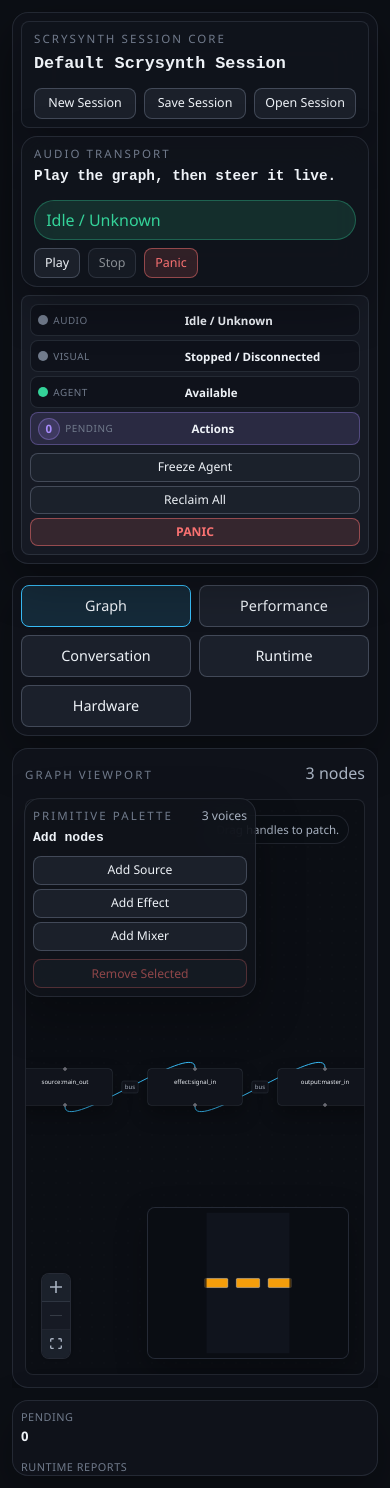
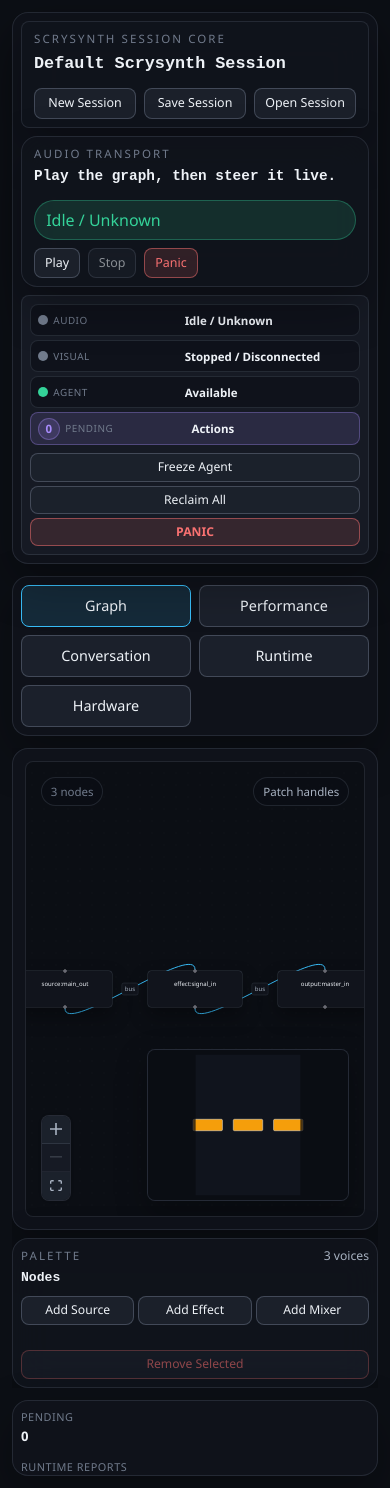
Before and after one commit to wvanderen/scrysynth, a React (Vite) app: page / in a window 390 px wide. Built offline with nearby package versions, Linux system fonts and the light colour scheme.

Commit message:
pallette

```diff
--- a/src/App.css
+++ b/src/App.css
@@ -262,7 +262,7 @@ button:disabled {
 .cockpit-viewport {
   grid-area: viewport;
   display: grid;
-  grid-template-columns: minmax(0, 1fr) minmax(300px, 360px);
+  grid-template-columns: minmax(0, 1fr) minmax(286px, 336px);
   gap: var(--space-3);
   min-height: 0;
   overflow: hidden;
@@ -277,12 +277,16 @@ button:disabled {
 }
 
 .graph-cockpit {
-  position: relative;
+  display: grid;
+  grid-template-columns: 168px minmax(0, 1fr);
+  grid-template-areas: "palette canvas";
+  gap: var(--space-2);
   min-height: 0;
   overflow: hidden;
 }
 
 .graph-cockpit .graph-panel {
+  grid-area: canvas;
   height: 100%;
 }
 
@@ -329,19 +333,24 @@ button:disabled {
   overflow: hidden;
   border-radius: var(--radius-card);
   min-height: 0;
-  height: calc(100% - 2.25rem);
+  height: 100%;
   border: 1px solid var(--border-subtle);
   background: #0b0e14;
 }
 
-.graph-hint {
+.graph-hint,
+.graph-count {
   border-radius: var(--radius-pill);
   padding: 0.3rem 0.55rem;
   color: var(--text-secondary);
-  background: rgba(12, 15, 21, 0.64);
+  background: rgba(12, 15, 21, 0.58);
   border: 1px solid var(--border-subtle);
   font-size: 0.72rem;
   pointer-events: none;
+}
+
+.graph-count {
+  color: var(--text-muted);
 }
 
 .react-flow__attribution {
@@ -501,15 +510,14 @@ button:disabled {
 }
 
 .primitive-palette {
-  position: absolute;
-  z-index: 5;
-  top: calc(var(--space-3) + 2.35rem);
-  left: var(--space-3);
-  width: min(232px, calc(100% - 2 * var(--space-3)));
+  grid-area: palette;
+  min-height: 0;
+  height: 100%;
   padding: var(--space-2);
-  display: grid;
+  display: flex;
+  flex-direction: column;
   gap: var(--space-2);
-  background: rgba(17, 20, 28, 0.82);
+  background: rgba(17, 20, 28, 0.86);
 }
 
 .primitive-palette .panel-heading {
@@ -540,6 +548,10 @@ button:disabled {
   min-height: 28px;
   padding: 0.28rem 0.5rem;
   font-size: 0.76rem;
+}
+
+.primitive-palette .destructive-button {
+  margin-top: auto;
 }
 
 .destructive-button {
@@ -1448,6 +1460,14 @@ button:disabled {
     overflow: visible;
   }
 
+  .graph-cockpit {
+    grid-template-columns: 1fr;
+    grid-template-areas:
+      "canvas"
+      "palette";
+    overflow: visible;
+  }
+
   .context-inspector {
     display: none;
   }
@@ -1460,6 +1480,16 @@ button:disabled {
   .graph-surface {
     min-height: 52vh;
     height: auto;
+  }
+
+  .primitive-palette {
+    height: auto;
+    min-height: auto;
+    order: 2;
+  }
+
+  .primitive-palette .palette-actions {
+    grid-template-columns: repeat(3, minmax(0, 1fr));
   }
 
   .transport-strip {
@@ -1553,11 +1583,8 @@ button:disabled {
   }
 
   .cockpit-viewport {
-    grid-template-columns: minmax(0, 1fr);
-  }
-
-  .context-inspector {
-    display: none;
+    grid-template-columns: minmax(0, 1fr) minmax(260px, 300px);
+    gap: var(--space-2);
   }
 
   .runtime-strip {
@@ -1585,8 +1612,8 @@ button:disabled {
     display: none;
   }
 
-  .primitive-palette {
-    top: calc(var(--space-2) + 2rem);
-    width: 196px;
-  }
-}
+  .graph-cockpit {
+    grid-template-columns: 148px minmax(0, 1fr);
+    grid-template-areas: "palette canvas";
+  }
+}
--- a/src/App.tsx
+++ b/src/App.tsx
@@ -149,18 +149,18 @@ function App() {
         <div className="workspace-main-column">
           {workspaceView === "graph" ? (
             <div className="graph-cockpit">
-              <GraphViewport
-                graphNodes={graphNodes}
-                graphEdges={graphEdges}
-                onSelectNode={selectNode}
-                onConnect={handleConnect}
-              />
               <PrimitivePalette
                 session={session}
                 selectedNode={selectedNode}
                 isLoading={isLoading}
                 onAddNode={(node) => void addNode(node)}
                 onRemoveNode={(nodeId) => void removeNode(nodeId)}
+              />
+              <GraphViewport
+                graphNodes={graphNodes}
+                graphEdges={graphEdges}
+                onSelectNode={selectNode}
+                onConnect={handleConnect}
               />
             </div>
           ) : null}
--- a/src/components/audio/PrimitivePalette.tsx
+++ b/src/components/audio/PrimitivePalette.tsx
@@ -25,8 +25,8 @@ export function PrimitivePalette({
     <section className="primitive-palette">
       <div className="panel-heading">
         <div>
-          <p className="eyebrow">Primitive palette</p>
-          <h2>Add nodes</h2>
+          <p className="eyebrow">Palette</p>
+          <h2>Nodes</h2>
         </div>
         <span>{session?.nodes.length ?? 0} voices</span>
       </div>
--- a/src/components/session/GraphViewport.tsx
+++ b/src/components/session/GraphViewport.tsx
@@ -51,10 +51,6 @@ export function GraphViewport({ graphNodes, graphEdges, onSelectNode, onConnect
 
   return (
     <section className="graph-panel">
-      <div className="panel-heading">
-        <p className="eyebrow">Graph viewport</p>
-        <span>{graphNodes.length} nodes</span>
-      </div>
       <div className="graph-surface">
         <ReactFlow
           nodes={graphNodes}
@@ -67,8 +63,11 @@ export function GraphViewport({ graphNodes, graphEdges, onSelectNode, onConnect
           onConnect={handleConnect}
           onPaneClick={() => onSelectNode(null)}
         >
+          <Panel position="top-left" className="graph-count">
+            {graphNodes.length} nodes
+          </Panel>
           <Panel position="top-right" className="graph-hint">
-            Drag handles to patch.
+            Patch handles
           </Panel>
           <MiniMap
             pannable
```
